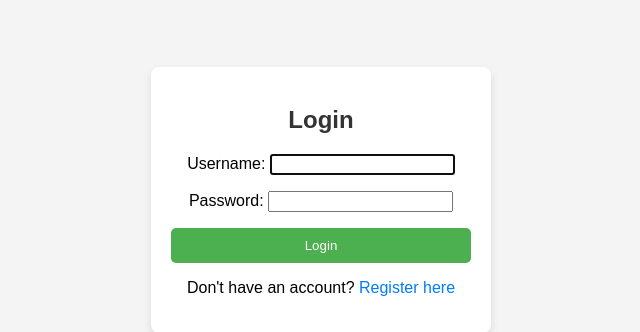
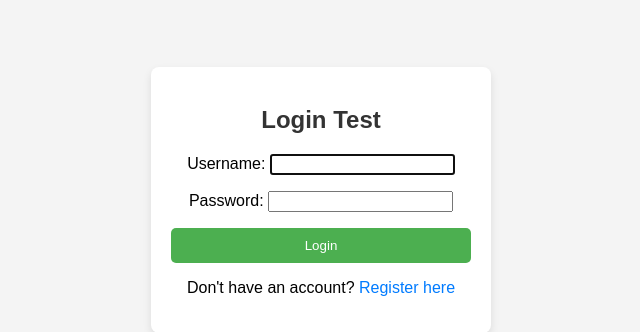
Before and after one commit to nrbmehedi/dailyreport, a Django app: page /accounts/login/ in a window 1280 px wide. Shown: the part 200-532 px from the top of the page, without its empty margins (319-959 px from the left). Run offline with Django 5.2, Linux system fonts and the light colour scheme.

Commit message:
Update login_user.html

```diff
--- a/templates/login_user.html
+++ b/templates/login_user.html
@@ -62,7 +62,7 @@
 </head>
 <body>
     <div class="login-container">
-        <h2>Login</h2>
+        <h2>Login Test</h2>
 
         <!-- Display the login form -->
         <form method="POST">
```
